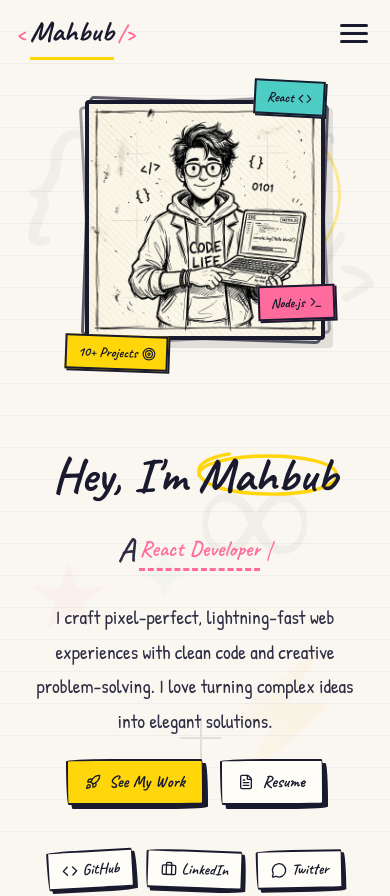
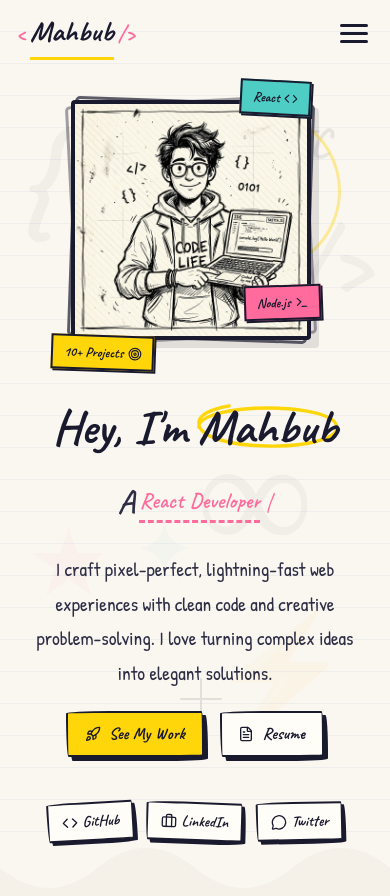
Before and after one commit to Maahhbuub/Mahbub-Doodle, a React (Vite) app: page / in a window 390 px wide. Shown: the top 896 px of the page. Built offline with nearby package versions, Linux system fonts and the light colour scheme.

Commit message:
fix(hero): make responsive

```diff
--- a/package.json
+++ b/package.json
@@ -4,7 +4,7 @@
   "version": "0.0.0",
   "type": "module",
   "scripts": {
-    "dev": "vite",
+    "dev": "vite --host",
     "build": "vite build",
     "lint": "eslint .",
     "preview": "vite preview"
--- a/src/components/Hero/Hero.module.css
+++ b/src/components/Hero/Hero.module.css
@@ -455,7 +455,7 @@
   .grid {
     grid-template-columns: 1fr;
     text-align: center;
-    gap: 3rem;
+    gap: 0;
   }
 
   .textCol {
@@ -471,6 +471,7 @@
   }
 
   .avatarWrapper {
+    margin-right: 28px;
     width: 260px;
     height: 300px;
   }
```
